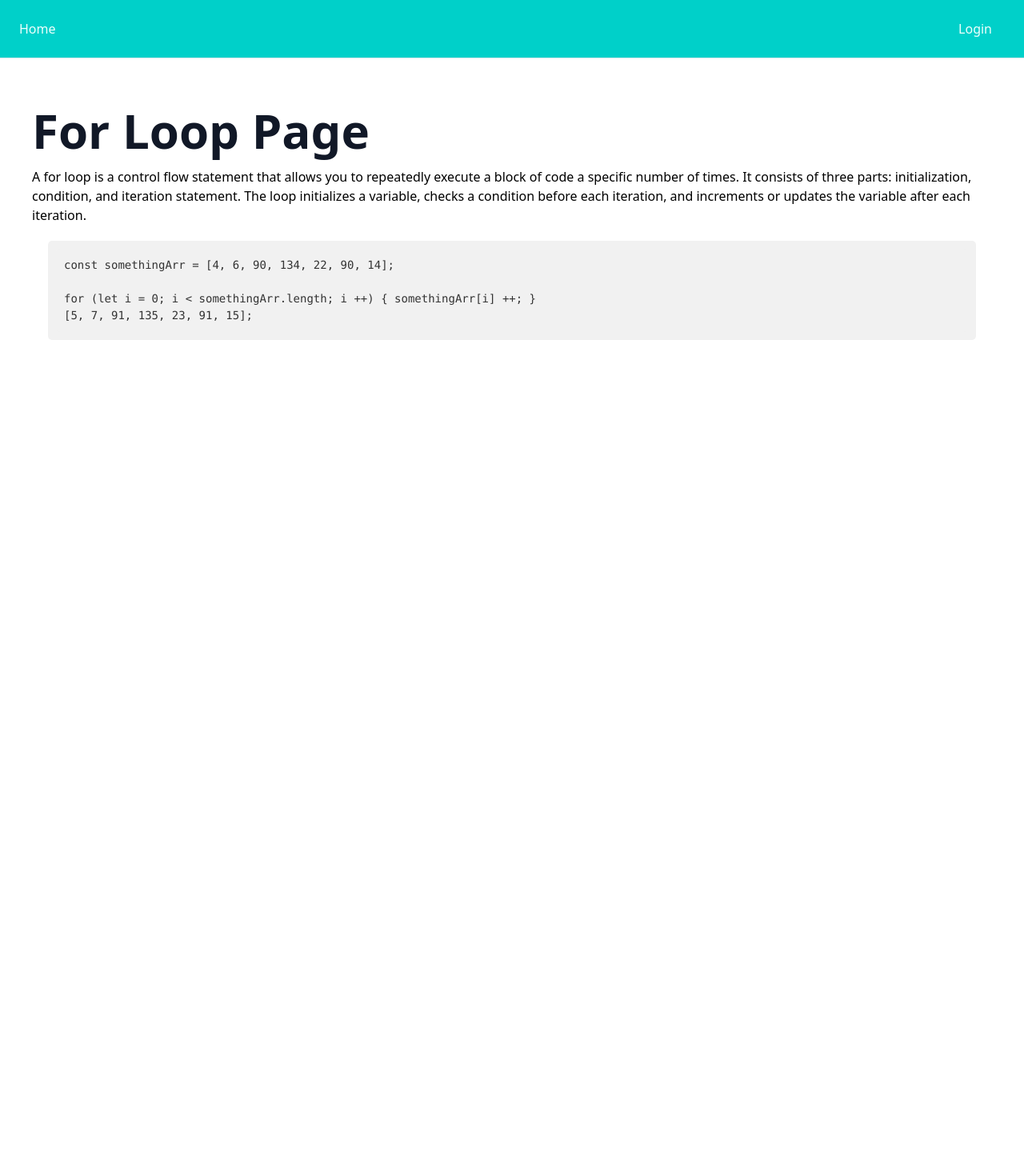
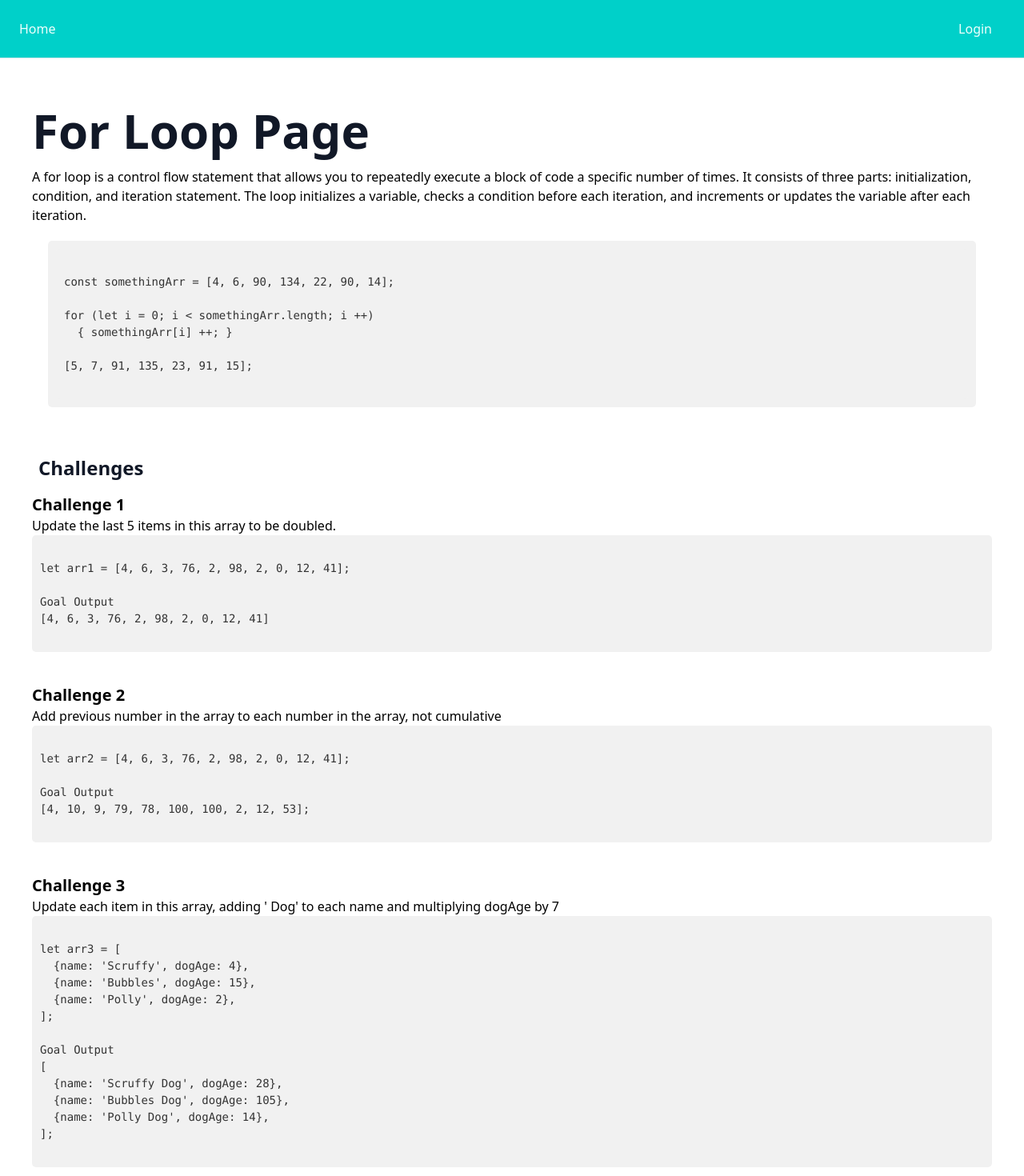
Before and after one commit to spencer-rangle/fundamentals-practice-1, a React (Create React App) app: page /for-loop in a window 1280 px wide. Shown: the top 1470 px of the page at 80% size. Before the commit the page ends 800 px from the top, so only its background shows below. Built offline with nearby package versions, Linux system fonts and the light colour scheme.

Commit message:
7 - for loop challenges

```diff
--- a/src/components/MaterialsSection/ForLoopPage/ForLoopPage.js
+++ b/src/components/MaterialsSection/ForLoopPage/ForLoopPage.js
@@ -14,19 +14,67 @@ const ForLoopPage = () => {
         </p>
 
         <div className="code-container">
-          <pre>
-            <code>
-              const somethingArr = [4, 6, 90, 134, 22, 90, 14];
-              <br />
-              <br />
-              {`for (let i = 0; i < somethingArr.length; i ++)`}{' '}
-              {`{ somethingArr[i] ++; }`}
-              <br />
-              [5, 7, 91, 135, 23, 91, 15];
-            </code>
+          <pre>{`
+const somethingArr = [4, 6, 90, 134, 22, 90, 14];
+
+for (let i = 0; i < somethingArr.length; i ++)
+  { somethingArr[i] ++; }
+
+[5, 7, 91, 135, 23, 91, 15];
+          `}
           </pre>
         </div>
       </div>
+      <div className="challenge-section">
+        {/* TODO: Add solutions */}
+        {/* TODO: Separate out Challenges into own component */}
+        {/* TODO: Solution button to unhide / hide solution */}
+
+        <h2 className="pt-10">Challenges</h2>
+        <h3>Challenge 1</h3>
+        <p>Update the last 5 items in this array to be doubled.</p>
+        <pre>{`
+let arr1 = [4, 6, 3, 76, 2, 98, 2, 0, 12, 41];
+
+Goal Output
+[4, 6, 3, 76, 2, 98, 2, 0, 12, 41]
+          `}
+        </pre>
+        <h3 className="pt-10">Challenge 2</h3>
+        <p>Add previous number in the array to each number in the array, not cumulative</p>
+        <pre>{`
+let arr2 = [4, 6, 3, 76, 2, 98, 2, 0, 12, 41];
+
+Goal Output
+[4, 10, 9, 79, 78, 100, 100, 2, 12, 53];
+          `}
+        </pre>
+        <h3 className="pt-10">Challenge 3</h3>
+        <p>Update each item in this array, adding ' Dog' to each name and multiplying dogAge by 7</p>
+        <pre>
+          {`
+let arr3 = [
+  {name: 'Scruffy', dogAge: 4},
+  {name: 'Bubbles', dogAge: 15},
+  {name: 'Polly', dogAge: 2},
+];
+
+Goal Output
+[
+  {name: 'Scruffy Dog', dogAge: 28},
+  {name: 'Bubbles Dog', dogAge: 105},
+  {name: 'Polly Dog', dogAge: 14},
+];
+          `}
+        </pre>
+      </div>
+{/*
+- Update the last 4 items in this array to be double
+- Update each item in this array    name: (name), dogAge: (*7)
+- Add previous number to current, (but not cumulative)
+
+*/}
+
     </div>
   )
 }
```
